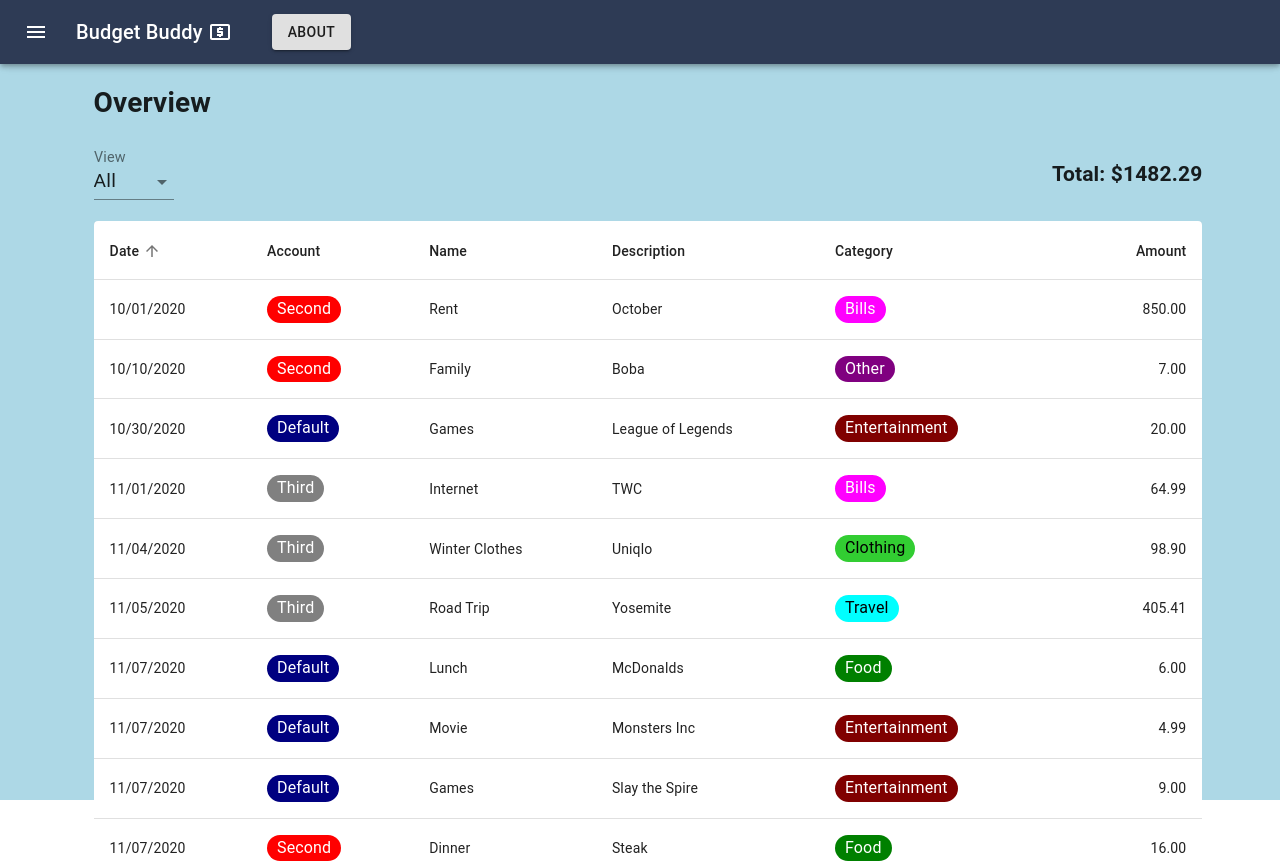
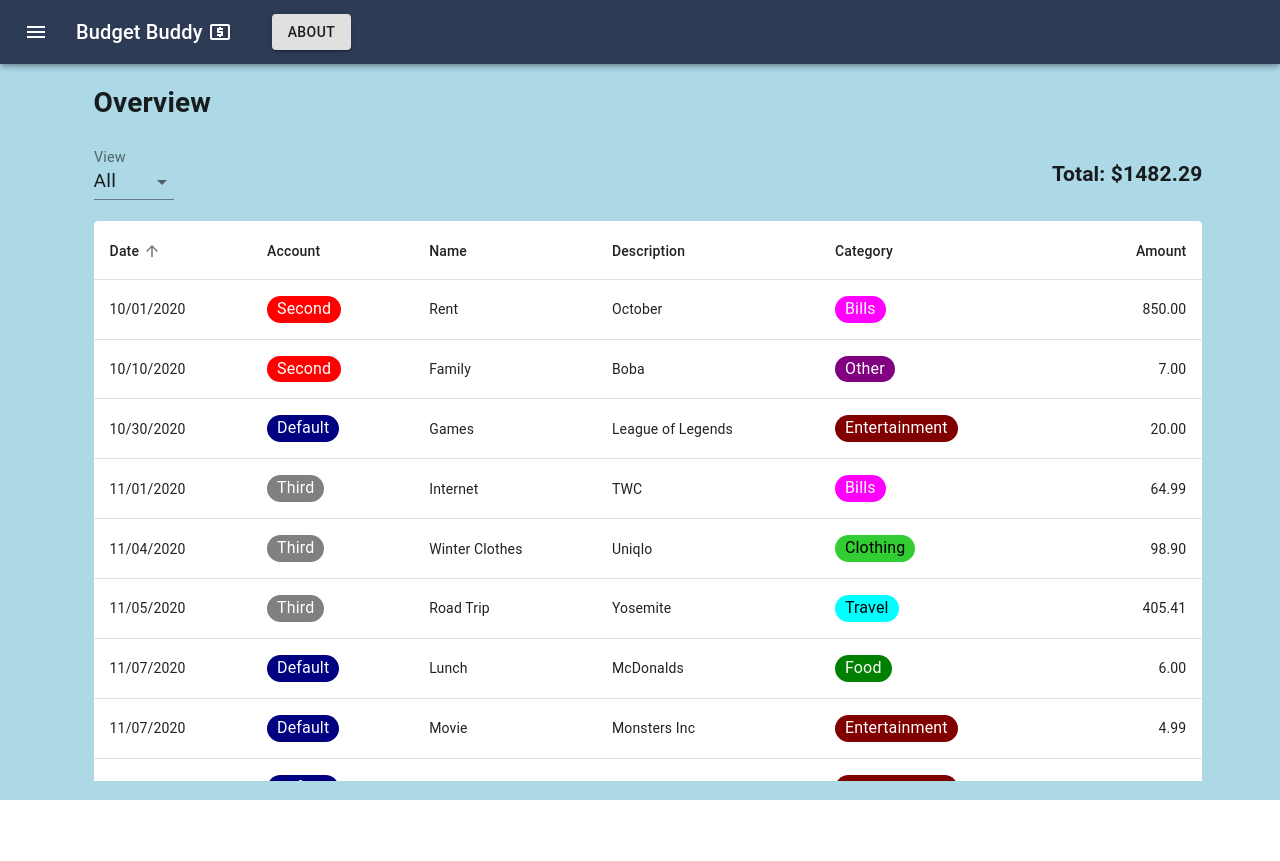
Before and after one commit to david-diep/expense-tracker-hackathon, a Next.js app: page / in a window 1280 px wide. After the commit the page ends 800 px from the top, so only its background shows below. Built offline with nearby package versions, Linux system fonts and the light colour scheme.

Commit message:
css changes

```diff
--- a/components/accountPage.js
+++ b/components/accountPage.js
@@ -41,7 +41,7 @@ const useStyles = makeStyles((theme) => ({
       paddingTop: '30px'
     },
     tableContainer: {
-      maxHeight: "50vh",
+      maxHeight: "55vh",
     },
   }
   ,
@@ -54,7 +54,7 @@ const useStyles = makeStyles((theme) => ({
   },
   tableContainer:{
     marginTop:'15px',
-    maxHeight: "80vh",
+    maxHeight: "70vh",
     overflow:"auto"
   },
   titleRow: {
--- a/components/accountTable.js
+++ b/components/accountTable.js
@@ -96,11 +96,14 @@ const useStyles = makeStyles((theme) => ({
   paper: {
     width: "100%",
     marginBottom: theme.spacing(2),
-    minHeight: '65vh',
+
   },
   [theme.breakpoints.up('md')]: {
   table: {
     minWidth: 750,
+  },
+  paper: {
+    minHeight: '65vh',
   }
 },
   table: {
@@ -152,10 +155,10 @@ export default function AccountTable(props) {
             <colgroup>
               <col style={{ width: '15%' }} />
               <col style={{ width: '20%' }} />
-              <col style={{ width: '20%' }} />
+              <col style={{ width: '15%' }} />
               <col style={{ width: '10%' }} />
               <col style={{ width: '15%' }} />
-              <col style={{ width: '20%' }} />
+              <col style={{ width: '25%' }} />
             </colgroup>
             <EnhancedTableHead
               classes={classes}
--- a/components/overviewPage.js
+++ b/components/overviewPage.js
@@ -13,7 +13,6 @@ import {
 } from '@material-ui/pickers';
 import MomentUtils from '@date-io/moment';
 import moment from 'moment'
-import Chip from './chip'
 
 const useStyles = makeStyles((theme) => ({
 
@@ -31,7 +30,7 @@ const useStyles = makeStyles((theme) => ({
         paddingTop:'30px'
       },
       tableContainer: {
-        maxHeight: "50vh",
+        maxHeight: "65vh",
       },
     }
   ,
@@ -42,7 +41,7 @@ const useStyles = makeStyles((theme) => ({
   },
   tableContainer: {
     marginTop: '15px',
-    maxHeight: "80vh",
+    height: "70vh",
     overflow: "auto"
   },
   formControl:{
--- a/components/overviewTable.js
+++ b/components/overviewTable.js
@@ -91,9 +91,8 @@ const useStyles = makeStyles((theme) => ({
     width: "100%"
   },
   paper: {
-    width: "100%",
     marginBottom: theme.spacing(2),
-    minHeight: '55vh',
+
   },
   [theme.breakpoints.up('md')]: {
     table: {
```
